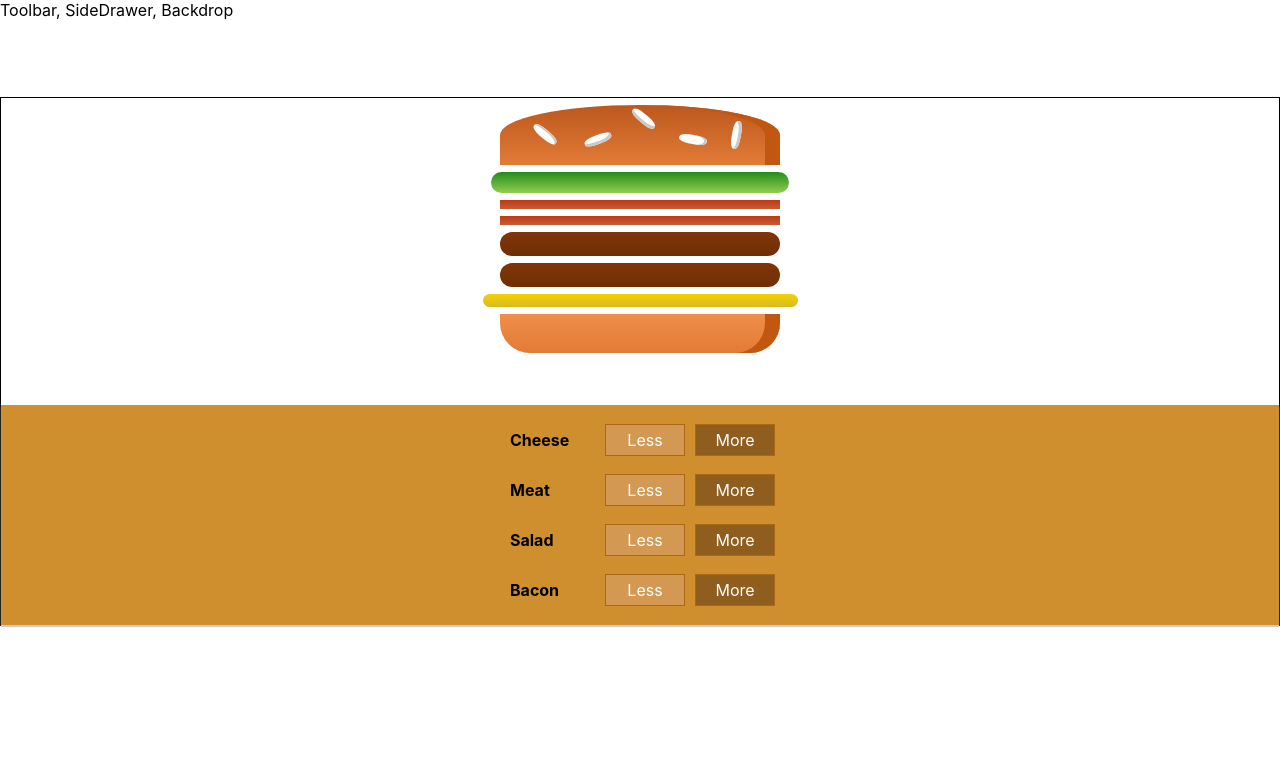
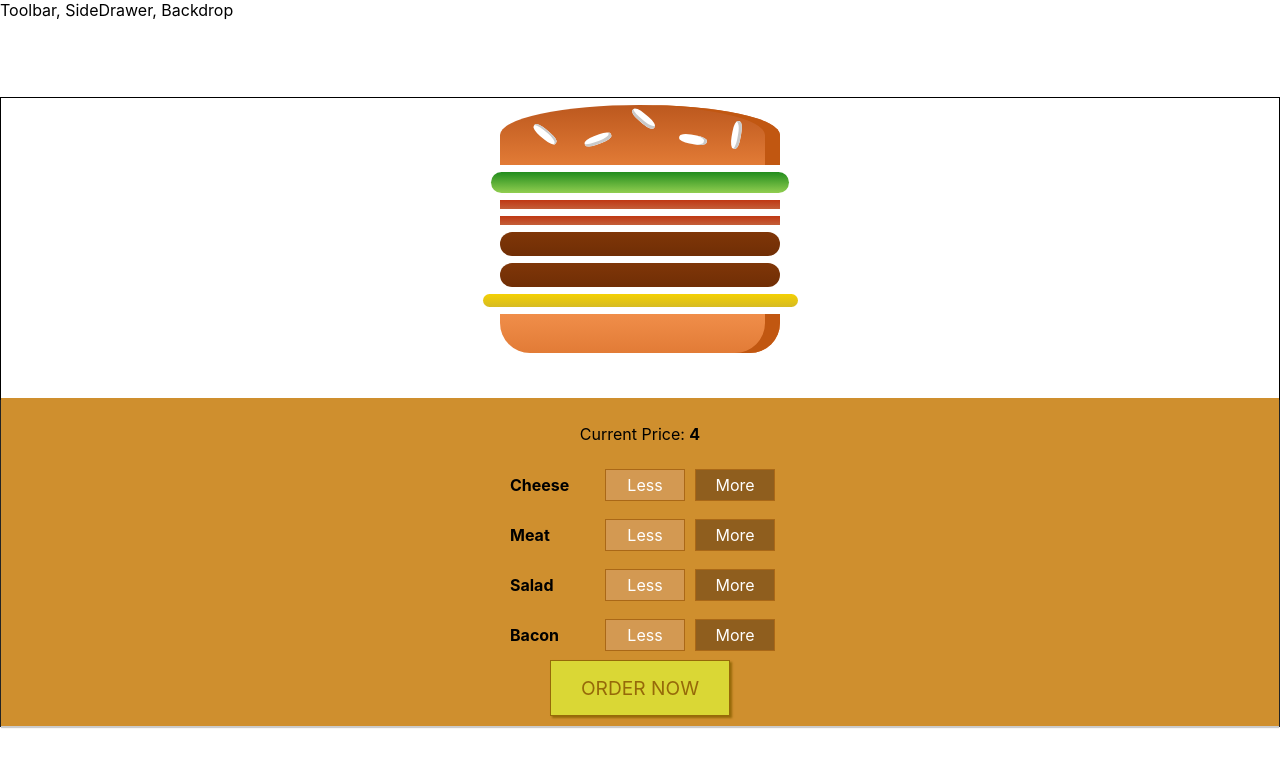
Before and after one commit to PJColombo/BurgerBuilder, a React (Create React App) app: page / in a window 1280 px wide. Shown: the top 766 px of the page. Built offline with nearby package versions, Linux system fonts and the light colour scheme.

Commit message:
total price label added

```diff
--- a/src/components/Burger/BuildControls/BuildControls.js
+++ b/src/components/Burger/BuildControls/BuildControls.js
@@ -11,9 +11,11 @@
     { label: "Bacon", type: "bacon" },
 ]
 const buildControls = props => {
+    const { price } = props
     const { onIngredientModified } = props
     return (
         <div className={styles.buildControls}>
+            <p>Current Price: <strong>{price}</strong></p>
             {controls.map(control => (
                 <BuildControl
                     key={control.label}
@@ -21,6 +23,7 @@
                     modified={onIngredientModified.bind(this, control.type)}
                 />
             ))}
+            <button className={styles.OrderButton}>ORDER NOW</button>
         </div>
     )
 }
--- a/src/components/Burger/BuildControls/BuildControls.module.css
+++ b/src/components/Burger/BuildControls/BuildControls.module.css
@@ -3,7 +3,50 @@
     background-color: #CF8F2E;
     display: flex;
     flex-direction: column;
+    justify-content: center;
+    align-items: center;
     box-shadow: 0 2px 1px #ccc;
     margin: auto;
     padding: 10px 0;
 }
+
+.OrderButton {
+    background-color: #DAD735;
+    outline: none;
+    cursor: pointer;
+    border: 1px solid #966909;
+    color: #966909;
+    font-family: inherit;
+    font-size: 1.2em;
+    padding: 15px 30px;
+    box-shadow: 2px 2px 2px #966909;
+}
+
+.OrderButton:hover, .OrderButton:active {
+    background-color: #A0DB41;
+    border: 1px solid #966909;
+    color: #966909;
+}
+
+.OrderButton:disabled {
+    background-color: #C7C6C6;
+    cursor: not-allowed;
+    border: 1px solid #ccc;
+    color: #888888;
+}
+
+.OrderButton:not(:disabled) {
+    animation: enable 0.3s linear;
+}
+
+@keyframes enable {
+    0% {
+        transform: scale(1);
+    }
+    60% {
+        transform: scale(1.1);
+    }
+    100% {
+        transform: scale(1);
+    }
+}
--- a/src/components/Burger/Burger.module.css
+++ b/src/components/Burger/Burger.module.css
@@ -2,7 +2,7 @@
     width: 100%;
     margin: auto;
     height: 250px;
-    /* overflow: scroll; */
+    overflow: scroll;
     text-align: center;
     font-weight: bold;
     font-size: 1.2rem /*Proporcional a la escala por defecto seleccionada por el usuario*/
--- a/src/containers/BurgerBuilder/BurgerBuilder.js
+++ b/src/containers/BurgerBuilder/BurgerBuilder.js
@@ -17,6 +17,7 @@
         cheese: 1,
     },
     totalPrice: 4,
+    purchaseable: false,
 }
 
 class BurgerBuilder extends Component {
@@ -37,6 +38,8 @@
                     totalPrice -= INGREDIENT_PRICES[type]
                 }
             }
+            //Set two decimals only
+            totalPrice =+ totalPrice.toFixed(2)
             return {
                 ingredients,
                 totalPrice,
@@ -45,7 +48,7 @@
     }
 
     render() {
-        const { ingredients } = this.state
+        const { ingredients, totalPrice } = this.state
         const { modifyIngredientHandler } = this
 
         let disabledInfo =  {
@@ -58,7 +61,8 @@
                 <Burger ingredients={ingredients} />
                 <BuildControls
                     onIngredientModified={modifyIngredientHandler}
-                     />
+                    price={totalPrice}
+                />
             </Fragment>
         )
     }
```
